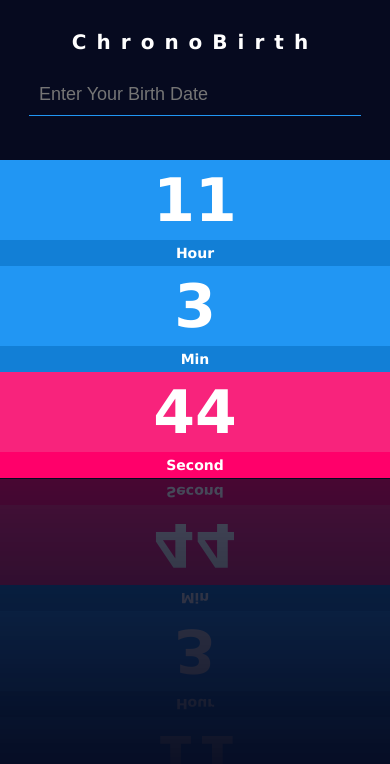
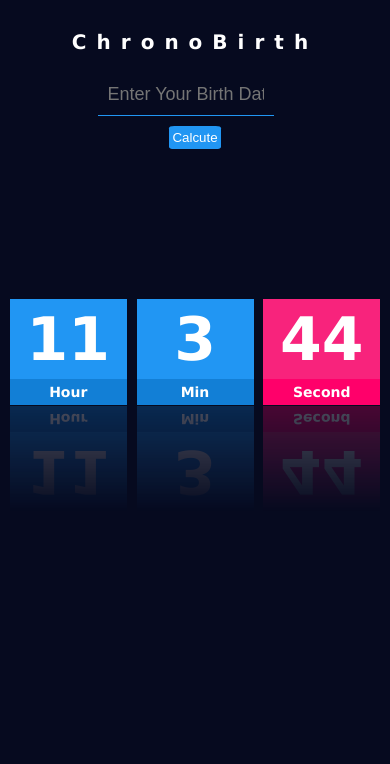
Before and after one commit to rezadrakhshan/JavaScript-project, a plain HTML site: page Contents/ChronoBirth/index.html in a window 390 px wide. Drawn offline with nearby package versions, Linux system fonts and the light colour scheme.

Commit message:
feat
It became responsive once (I am not a frontend developer 😅)

```diff
--- a/Contents/ChronoBirth/index.html
+++ b/Contents/ChronoBirth/index.html
@@ -12,6 +12,7 @@
     <h3>ChronoBirth</h3>
     <form action="" id="age-calculation" method="post">
         <input placeholder="Enter Your Birth Date" type="date" name="date" id="date">
+        <button type="submit">Calcute</button>
     </form>
     <div class="container">
         <div class="clock">
--- a/Contents/ChronoBirth/style/style.css
+++ b/Contents/ChronoBirth/style/style.css
@@ -1,4 +1,4 @@
-/* Existing CSS code */
+
 * {
     margin: 0%;
     padding: 0%;
@@ -42,6 +42,9 @@ h3 {
     text-align: center;
     padding: 10px;
 }
+button{
+    display: none;
+}
 #date {
     padding: 10px;
     border: none;
@@ -56,6 +59,7 @@ form {
     justify-content: center;
     position: relative;
     top: 100px;
+
 }
 input:focus {
     outline: none;
@@ -63,15 +67,33 @@ input:focus {
 
 @media (max-width: 768px) {
     .clock {
-        flex-direction: column;
+        flex-direction: row;
         width: 80%;
     }
     .box {
-        width: 100%;
+        width: 30%;
     }
     .box h1 {
         font-size: 80px;
         padding: 10px;
+    }
+    #date{
+        width: 100%;
+    }
+    form{
+        flex-direction: column;
+        width: 50%;
+        margin: auto;
+    }
+    button{
+        display: block;
+        margin: auto;
+        padding: 2%;
+        margin-top: 5%;
+        border: none;
+        background-color: #2196f3;
+        color: white;
+        border-radius: 10%;
     }
 }
 
```
